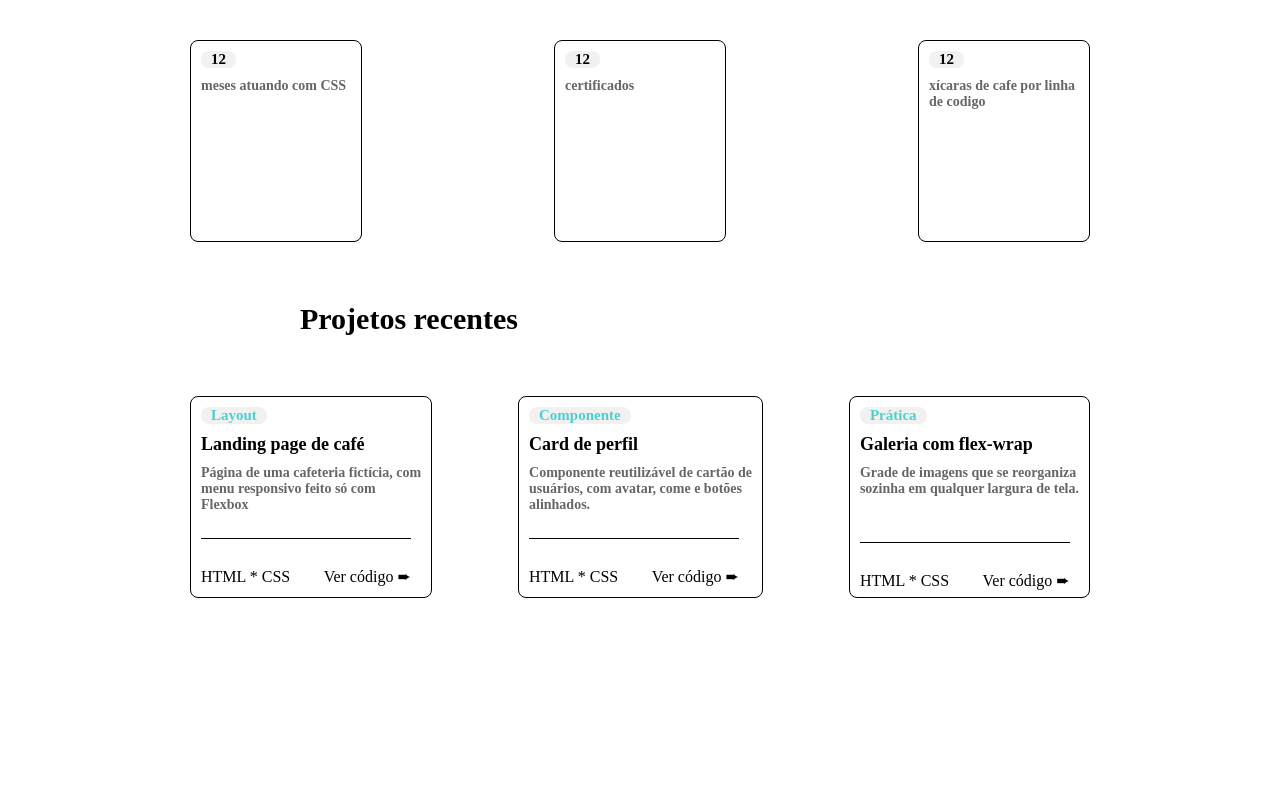
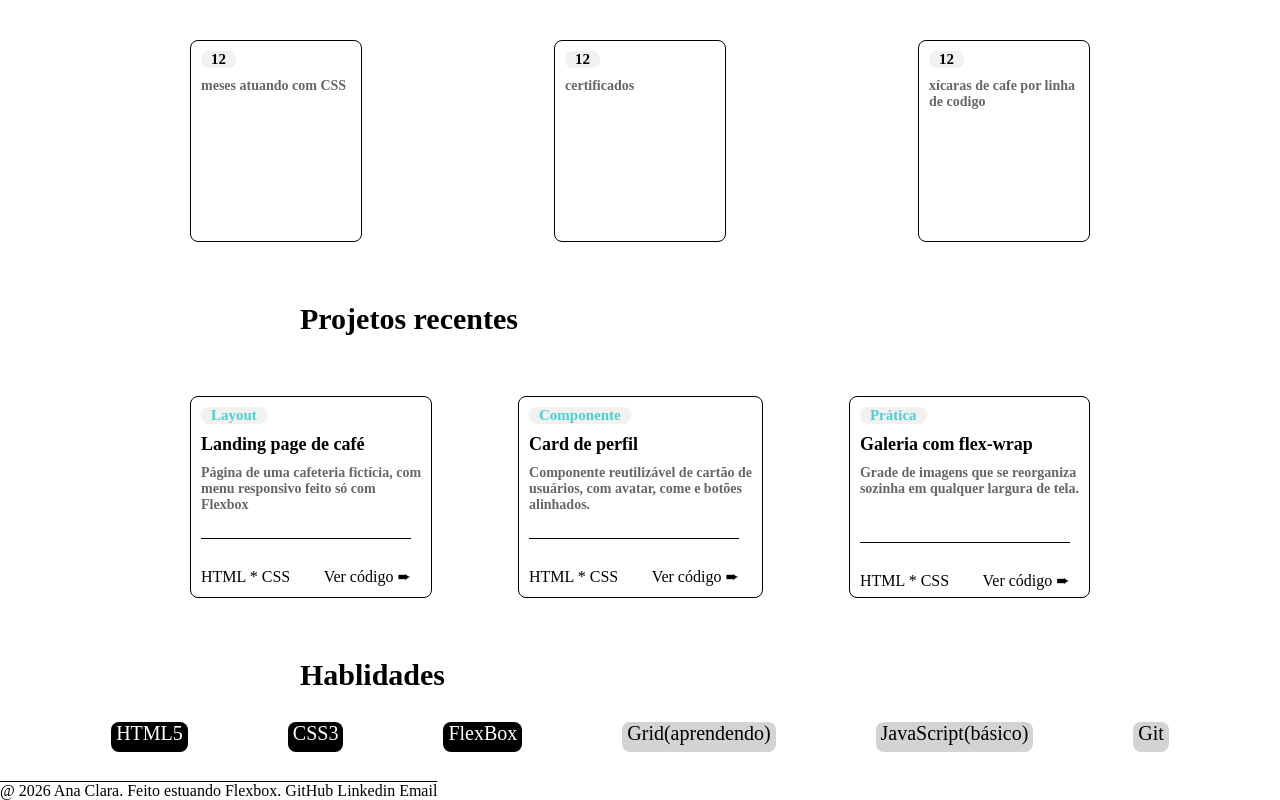
Before and after one commit to Phelps67/portifoliopro, a plain HTML site: page index.html in a window 1280 px wide. Shown: the part 573-1373 px from the top of the page. Before the commit the page ends 1231 px from the top, so only its background shows below. Drawn offline with Linux system fonts and the light colour scheme.

Commit message:
feat: criação o footer

```diff
--- a/index.html
+++ b/index.html
@@ -73,6 +73,20 @@
             <p class="ht">HTML * CSS ㅤㅤVer código ➨</p>
         </div>
     </section>
+    <p id="palavra2">Hablidades</p>
+    <footer>
+        <div id="divfinal">
+            <p id="prim" class="nomefinal">HTML5</p>
+            <p id="prim" class="nomefinal">CSS3</p>
+            <p id="prim" class="nomefinal">FlexBox</p>
+            <p id="sec" class="nomefinal">Grid(aprendendo)</p>
+            <p id="sec" class="nomefinal">JavaScript(básico)</p>
+            <p id="sec" class="nomefinal">Git</p>
+        </div>
+        <div>
+            <p id="final">@ 2026 Ana Clara. Feito estuando Flexbox. GitHub Linkedin Email</p>
+        </div>
+    </footer>
 
 </body>
 
--- a/style.css
+++ b/style.css
@@ -168,3 +168,39 @@ header {
   height: 1px;
   background: black;
 }
+#palavra2{
+    font-weight: bold;
+    color: black;
+    margin-left: 300px;
+    font-size: 30px;
+}
+#divfinal{
+    margin-top: 30px;
+    display: flex;
+    gap: 100px;
+    font-size: 20px;
+    justify-content: center;
+}
+.nomefinal{
+    gap: px;
+    height: 30px;
+}
+#final{
+    text-decoration: overline 1px solid black;
+    display: flex;
+    margin-top: 30px;
+}
+#prim{
+    background-color: black;
+    color: white;
+    border-radius: 8px;
+    padding-left: 5px;
+    padding-right: 5px;
+}
+#sec{
+    background-color: lightgray;
+    color: black;
+    border-radius: 8px;
+    padding-left: 5px;
+    padding-right: 5px;
+}
```
